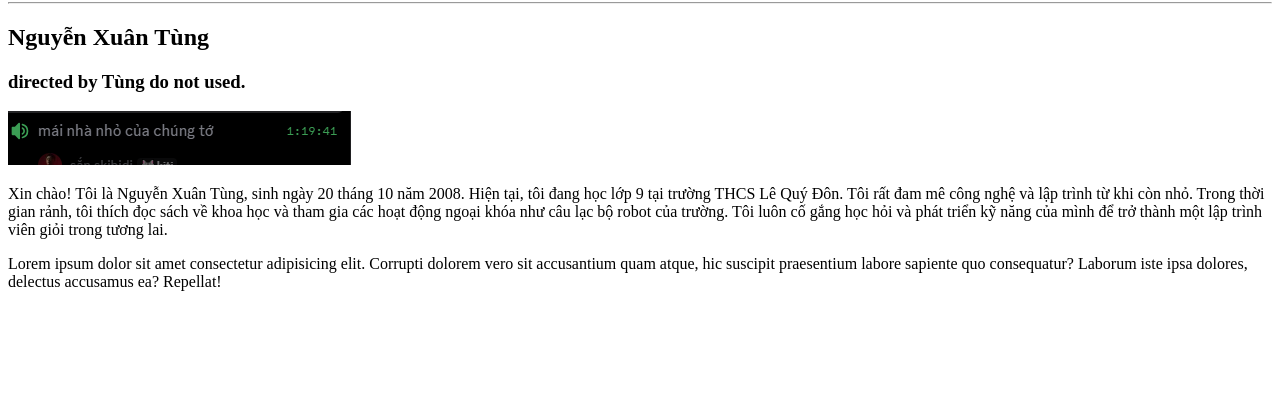
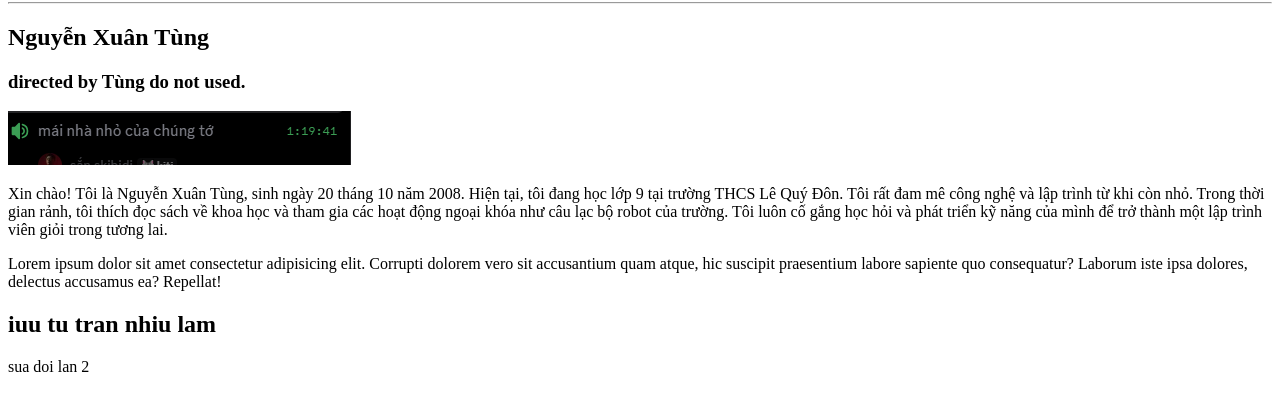
Before and after one commit to TungSoiUyTin/test, a plain HTML site: page index.html in a window 1280 px wide. Shown: the part 104-514 px from the top of the page. Drawn offline with Linux system fonts and the light colour scheme.

Commit message:
sua lan 2

```diff
--- a/index.html
+++ b/index.html
@@ -14,5 +14,7 @@
     <a href="./more  info/my skill.html"> <img src="./anhr/qwer45t6.png" alt="ảnh cute"> </a>
     <p>Xin chào! Tôi là Nguyễn Xuân Tùng, sinh ngày 20 tháng 10 năm 2008. Hiện tại, tôi đang học lớp 9 tại trường THCS Lê Quý Đôn. Tôi rất đam mê công nghệ và lập trình từ khi còn nhỏ. Trong thời gian rảnh, tôi thích đọc sách về khoa học và tham gia các hoạt động ngoại khóa như câu lạc bộ robot của trường. Tôi luôn cố gắng học hỏi và phát triển kỹ năng của mình để trở thành một lập trình viên giỏi trong tương lai.</p>
     <p>Lorem ipsum dolor sit amet consectetur adipisicing elit. Corrupti dolorem vero sit accusantium quam atque, hic suscipit praesentium labore sapiente quo consequatur? Laborum iste ipsa dolores, delectus accusamus ea? Repellat!</p>
+    <h2><b> iuu tu tran nhiu lam </b> </h2>
+    <p>sua doi lan 2</p>
 </body>
 </html>
```
